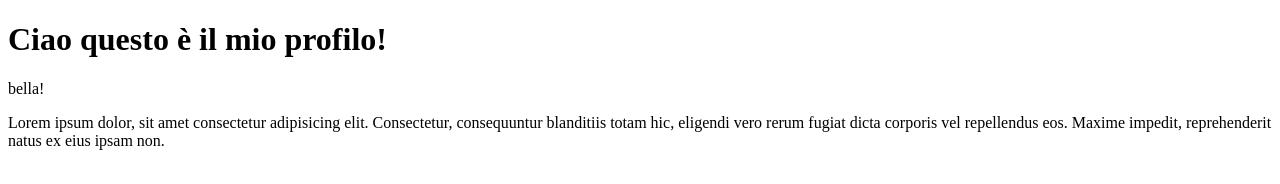
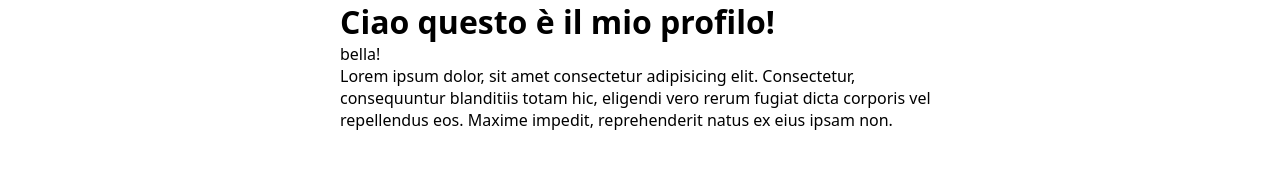
Before and after one commit to profmf/profmf.github.io, a plain HTML site: page index.html in a window 1280 px wide. Drawn offline with Linux system fonts and the light colour scheme.

Commit message:
add style

```diff
--- a/index.html
+++ b/index.html
@@ -4,6 +4,7 @@
     <meta charset="UTF-8">
     <meta name="viewport" content="width=device-width, initial-scale=1.0">
     <title>Document</title>
+    <link rel="stylesheet" href="style.css">
 </head>
 <body>
     <h1>Ciao questo è il mio profilo!</h1>
--- /dev/null
+++ b/style.css
@@ -0,0 +1,9 @@
+*{
+    margin: 0;
+}
+
+body{
+    margin: 0 auto;
+    max-width: 600px;
+    font-family: system-ui, sans-serif;
+}
```
